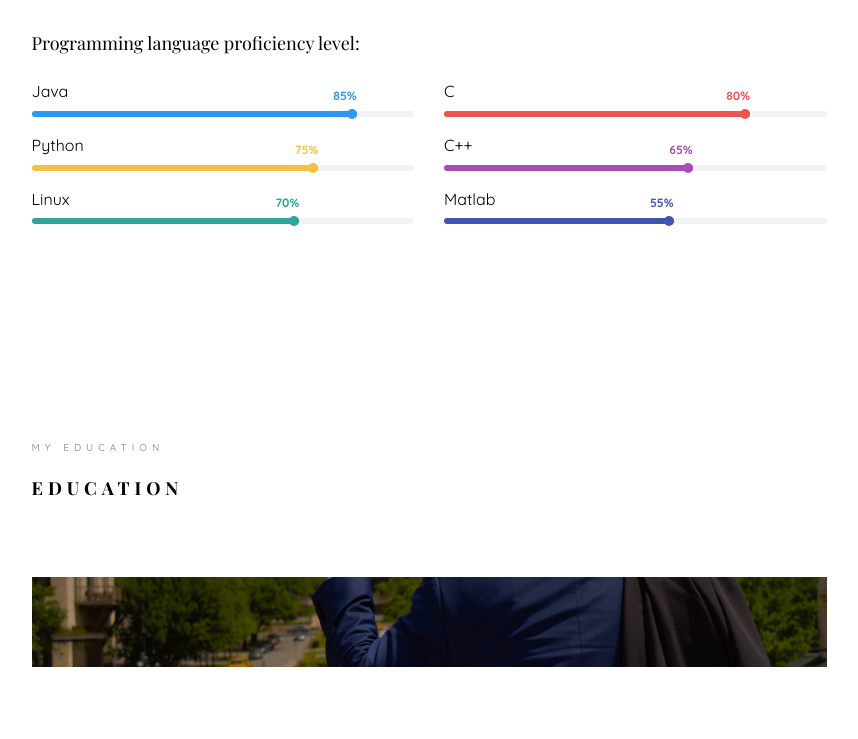
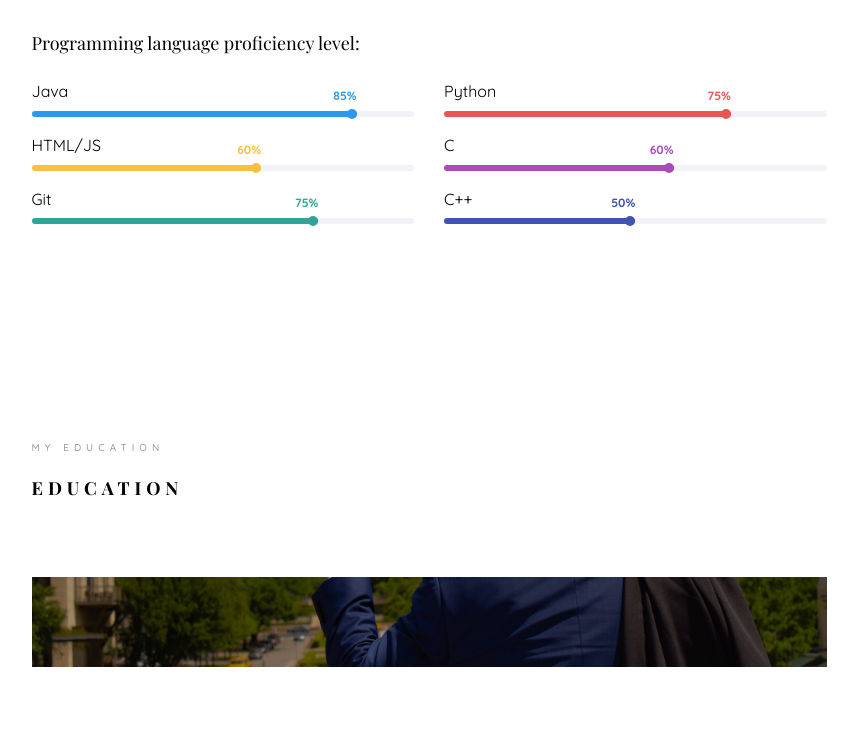
Before and after one commit to farhanr8/farhanr8.github.io, a plain HTML site: page index.html in a window 1280 px wide. Shown: the part 1917-2656 px from the top of the page, without its empty margins (361-1219 px from the left). Drawn offline with nearby package versions, Linux system fonts and the light colour scheme; files whose address does not match are found by name; a web font is replaced by a local one.

Commit message:
Spring 2021 Updates

```diff
--- a/index.html
+++ b/index.html
@@ -317,20 +317,42 @@ Copyright &copy;<script>document.write(new Date().getFullYear());</script> All r
 						</div>
 						<div class="col-md-6 animate-box" data-animate-effect="fadeInRight">
 							<div class="progress-wrap">
-								<h3>C</h3>
+								<h3>Python</h3>
 								<div class="progress">
 								 	<div class="progress-bar color-2" role="progressbar" aria-valuenow="60"
-								  	aria-valuemin="0" aria-valuemax="100" style="width:80%">
-								    <span>80%</span>
+								  	aria-valuemin="0" aria-valuemax="100" style="width:75%">
+								    <span>75%</span>
 								  	</div>
 								</div>
 							</div>
 						</div>
 						<div class="col-md-6 animate-box" data-animate-effect="fadeInLeft">
 							<div class="progress-wrap">
-								<h3>Python</h3>
+								<h3>HTML/JS</h3>
 								<div class="progress">
 								 	<div class="progress-bar color-3" role="progressbar" aria-valuenow="85"
+								  	aria-valuemin="0" aria-valuemax="100" style="width:60%">
+								    <span>60%</span>
+								  	</div>
+								</div>
+							</div>
+						</div>
+						<div class="col-md-6 animate-box" data-animate-effect="fadeInRight">
+							<div class="progress-wrap">
+								<h3>C</h3>
+								<div class="progress">
+								 	<div class="progress-bar color-4" role="progressbar" aria-valuenow="90"
+								  	aria-valuemin="0" aria-valuemax="100" style="width:60%">
+								    <span>60%</span>
+								  	</div>
+								</div>
+							</div>
+						</div>
+						<div class="col-md-6 animate-box" data-animate-effect="fadeInLeft">
+							<div class="progress-wrap">
+								<h3>Git</h3>
+								<div class="progress">
+								 	<div class="progress-bar color-5" role="progressbar" aria-valuenow="70"
 								  	aria-valuemin="0" aria-valuemax="100" style="width:75%">
 								    <span>75%</span>
 								  	</div>
@@ -341,31 +363,9 @@ Copyright &copy;<script>document.write(new Date().getFullYear());</script> All r
 							<div class="progress-wrap">
 								<h3>C++</h3>
 								<div class="progress">
-								 	<div class="progress-bar color-4" role="progressbar" aria-valuenow="90"
-								  	aria-valuemin="0" aria-valuemax="100" style="width:65%">
-								    <span>65%</span>
-								  	</div>
-								</div>
-							</div>
-						</div>
-						<div class="col-md-6 animate-box" data-animate-effect="fadeInLeft">
-							<div class="progress-wrap">
-								<h3>Linux</h3>
-								<div class="progress">
-								 	<div class="progress-bar color-5" role="progressbar" aria-valuenow="70"
-								  	aria-valuemin="0" aria-valuemax="100" style="width:70%">
-								    <span>70%</span>
-								  	</div>
-								</div>
-							</div>
-						</div>
-						<div class="col-md-6 animate-box" data-animate-effect="fadeInRight">
-							<div class="progress-wrap">
-								<h3>Matlab</h3>
-								<div class="progress">
 								 	<div class="progress-bar color-6" role="progressbar" aria-valuenow="80"
-								  	aria-valuemin="0" aria-valuemax="100" style="width:60%">
-								    <span>55%</span>
+								  	aria-valuemin="0" aria-valuemax="100" style="width:50%">
+								    <span>50%</span>
 								  	</div>
 								</div>
 							</div>
@@ -633,6 +633,20 @@ Copyright &copy;<script>document.write(new Date().getFullYear());</script> All r
 					<div class="row">
 						<div class="col-md-12">
 				         <div class="timeline-centered">
+
+				         	<article class="timeline-entry animate-box" data-animate-effect="fadeInLeft">
+					            <div class="timeline-entry-inner">
+					               <div class="timeline-icon color-2">
+					                  <i class="icon-pen2"></i>
+					               </div>
+					               <div class="timeline-label">
+					                  <h2> <a href="https://farhanr8.github.io/Indopak-Market/" target="_blank"> <u>IndoPak Market</u> </a><span> Fall 2020</span> <br> <small> HTML | JS | Web </small> </h2>
+					                  <p> <strong>Objective:</strong> Develop a web application for a grocery store. </p>
+					                  <p> <strong>Role:</strong> I implemented MEAN stack solution. Functionalities include user login, product search, placing orders, and tracking order history. </p>
+					                  <p> <strong>Outcome:</strong> This project helped me learn about the MEAN stack approach in web development. It also helped me get better at using Javascript and its libraries. </p>
+					               </div>
+					            </div>
+					         </article>
 
 				         	<article class="timeline-entry animate-box" data-animate-effect="fadeInLeft">
 					            <div class="timeline-entry-inner">
```
Also changed, not shown: 2 other files.
